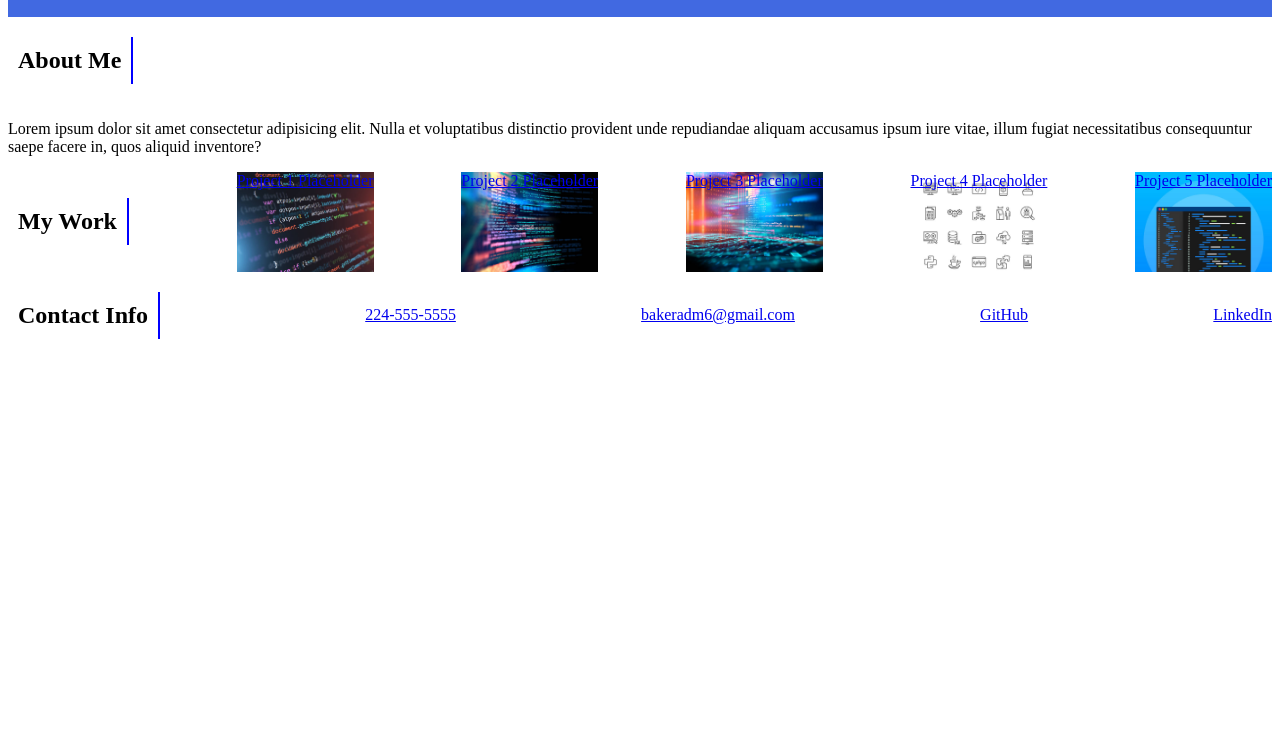
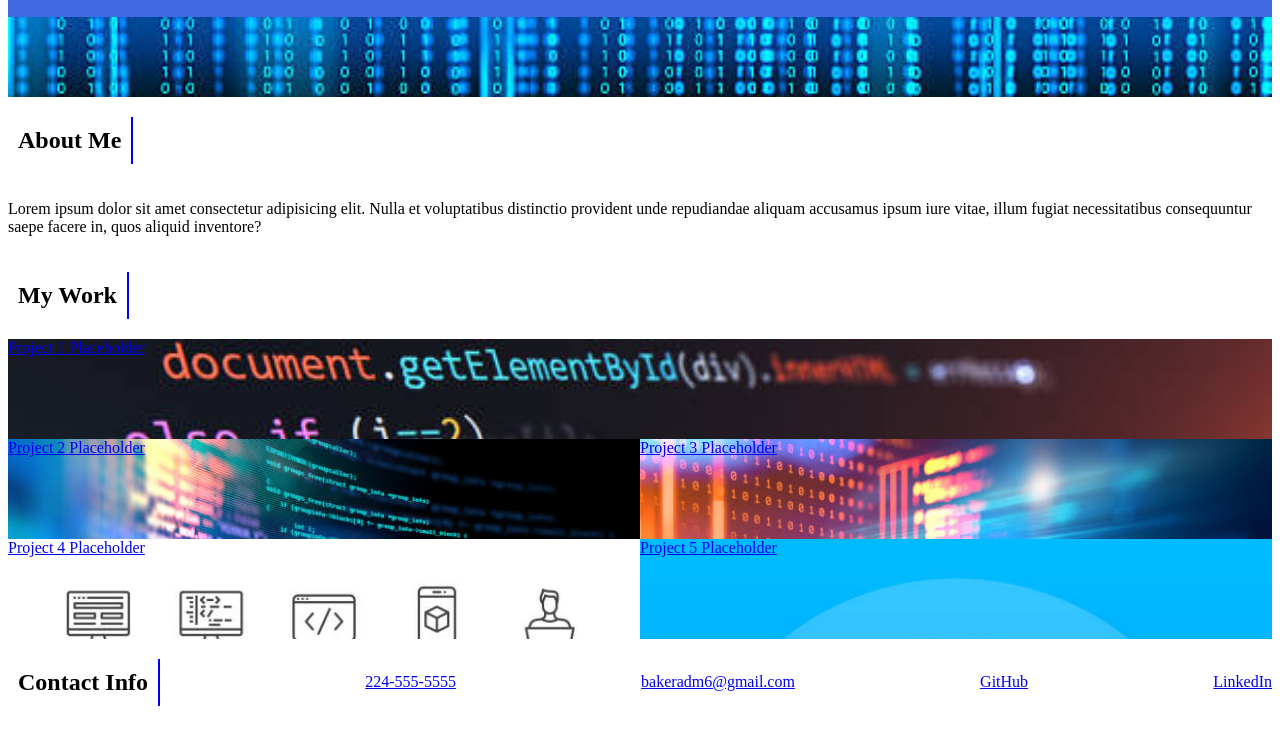
Before and after one commit to abaker421/02-programmer-profile-webpage, a plain HTML site: page index.html in a window 1280 px wide. Shown: the part 131-864 px from the top of the page. Before the commit the page ends 800 px from the top, so only its background shows below. Drawn offline with Linux system fonts and the light colour scheme.

Commit message:
added banner

```diff
--- a/assets/css/styles.css
+++ b/assets/css/styles.css
@@ -27,11 +27,16 @@ section {
     width: 100%;
 }
 
+article {
+    width: 50%;
+}
+
 #article-1 {
  background-image: url("../images/project1.jpg");
  background-size: cover;
  background-repeat: no-repeat;
  height: 100px;
+ width: 100%;
 }
 
 #article-2 {
@@ -41,25 +46,38 @@ section {
     height: 100px;
    }
 
-   #article-3 {
+#article-3 {
     background-image: url("../images/project3.jpg");
     background-size: cover;
     background-repeat: no-repeat;
     height: 100px;
    }
 
-   #article-4 {
+#article-4 {
     background-image: url("../images/project4.jpg");
     background-size: cover;
     background-repeat: no-repeat;
     height: 100px;
    }
 
-   #article-5 {
+#article-5 {
     background-image: url("../images/project5.jpg");
     background-size: cover;
     background-repeat: no-repeat;
     height: 100px;
+   }
+
+   .banner {
+    background-image: url("../images/banner.jpg");
+    background-size: cover;
+    background-repeat: no-repeat;
+    height: 10vh;
+    width: 100%;
+   }
+
+.my-work {
+    display: flex;
+    flex-flow: row wrap;
    }
 
 .nav-links {
--- a/index.html
+++ b/index.html
@@ -20,6 +20,8 @@
      </nav>
     </header>
 
+    <div class="banner"></div>
+
      <main>
 
        <section class="nav-links" id="about-me">
@@ -29,7 +31,6 @@
 
        <section class="nav-links" id="my-work">
            <h2>My Work</h2>
-           <!--Use ul? -->
         <article id="article-1"><a href="https://github.com/Bakeradm6"target="_blank">Project 1 Placeholder</a></article>
         <article id="article-2"><a href="https://github.com/Bakeradm6/challenge-01"target="_blank">Project 2 Placeholder</a></article>
         <article id="article-3"><a href="https://github.com/Bakeradm6/my-first-repo"target="_blank">Project 3 Placeholder</a></article>
```
